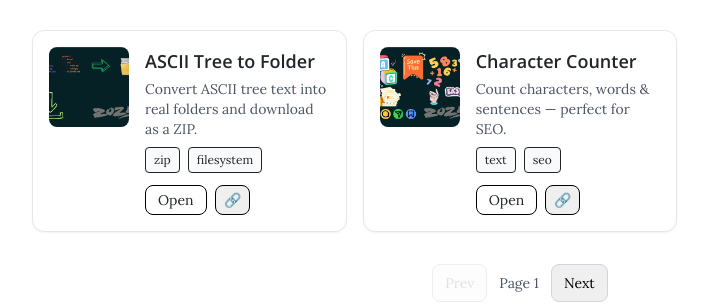
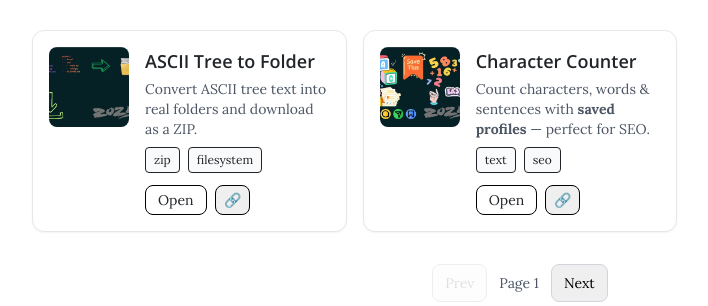
Before and after one commit to TanCannon/TechPost, a Flask app: template templates/tools.html in a window 1280 px wide. Shown: the part 853-1159 px from the top of the page, without its empty margins (120-828 px from the left). Run offline with Flask 3, Linux system fonts and the light colour scheme; the template is opened without the code that fills it, so the values that code supplies are empty; parts of the project's set-up code (start-up, migrations or seed data) failed here and were passed over; some libraries are stand-ins or nearby versions.

Commit message:
chore: updated desc in character counter card

```diff
--- a/templates/tools.html
+++ b/templates/tools.html
@@ -163,7 +163,7 @@
           <div class="flex-1">
             <h3 class="font-semibold text-lg mb-1">Character Counter</h3>
             <p class="text-gray-600 text-sm mb-2">
-              Count characters, words & sentences — perfect for SEO.
+              Count characters, words & sentences with <strong>saved profiles</strong> — perfect for SEO.
             </p>
 
             <div class="flex gap-2 flex-wrap mb-3">
```
